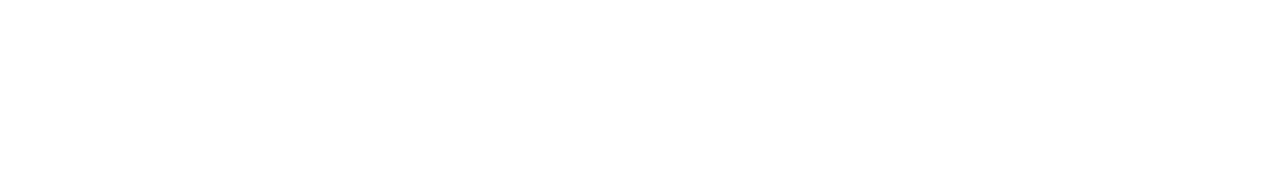
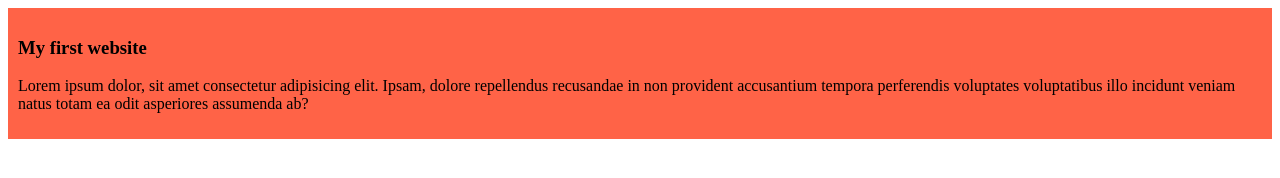
Before and after one commit to shajidebna/my-simple-website, a plain HTML site: page index.html in a window 1280 px wide. Drawn offline with Linux system fonts and the light colour scheme.

Commit message:
added the first blog

```diff
--- a/index.html
+++ b/index.html
@@ -3,9 +3,13 @@
 <head>
     <meta charset="UTF-8">
     <meta name="viewport" content="width=device-width, initial-scale=1.0">
+    <link rel="stylesheet" href="styles/blog.css">
     <title>My First Website</title>
 </head>
 <body>
-
+    <div>
+        <h3>My first website</h3>
+        <p>Lorem ipsum dolor, sit amet consectetur adipisicing elit. Ipsam, dolore repellendus recusandae in non provident accusantium tempora perferendis voluptates voluptatibus illo incidunt veniam natus totam ea odit asperiores assumenda ab?</p>
+    </div>
 </body>
 </html>
--- /dev/null
+++ b/styles/blog.css
@@ -0,0 +1,4 @@
+div{
+    background-color: tomato;
+    padding: 10px;
+}
```
